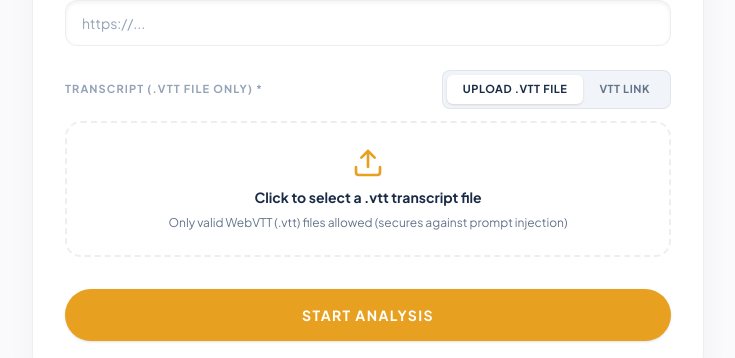
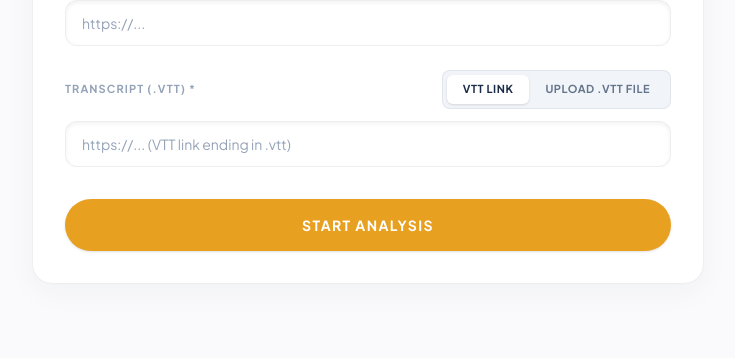
Before and after one commit to cyrustaneja/oogway.ai, a Next.js app: page /analysis/new in a window 1280 px wide. Shown: the part 778-1136 px from the top of the page, without its empty margins (272-1007 px from the left). Built offline with nearby package versions, Linux system fonts and the light colour scheme; no server answers; sample sign-in values are in the browser's storage.

Commit message:
fix: set VTT URL as default mode, clean up user-facing labels

```diff
--- a/app/(dashboard)/analysis/new/page.tsx
+++ b/app/(dashboard)/analysis/new/page.tsx
@@ -57,7 +57,7 @@ export default function NewAnalysisPage() {
 
   // Asset links
   const [videoUrl, setVideoUrl] = useState("");
-  const [transcriptMode, setTranscriptMode] = useState<'file' | 'url'>('file');
+  const [transcriptMode, setTranscriptMode] = useState<'url' | 'file'>('url');
   const [transcriptUrl, setTranscriptUrl] = useState("");
   const [transcriptText, setTranscriptText] = useState("");
   const [vttFileName, setVttFileName] = useState("");
@@ -67,7 +67,7 @@ export default function NewAnalysisPage() {
     const file = e.target.files?.[0];
     if (!file) return;
     if (!file.name.toLowerCase().endsWith('.vtt')) {
-      setError("Only .vtt files are allowed to prevent prompt injection.");
+      setError("Only .vtt transcript files are supported.");
       setVttFileName("");
       setTranscriptText("");
       return;
@@ -561,8 +561,15 @@ export default function NewAnalysisPage() {
 
           <div>
             <div className="flex flex-col sm:flex-row sm:items-center justify-between gap-3 mb-3">
-              <label className="block text-[11px] font-bold text-[var(--muted-foreground)] tracking-widest uppercase">Transcript (.vtt File Only) *</label>
+              <label className="block text-[11px] font-bold text-[var(--muted-foreground)] tracking-widest uppercase">Transcript (.vtt) *</label>
               <div className="flex bg-[var(--layer-2)] rounded-lg p-1 border border-[var(--border)]">
+                <button
+                  type="button"
+                  onClick={() => setTranscriptMode('url')}
+                  className={`flex-1 sm:flex-none px-4 py-1.5 text-[11px] font-bold uppercase tracking-wider rounded-md transition-all ${transcriptMode === 'url' ? 'bg-white text-[var(--foreground)] shadow-sm' : 'text-[var(--muted)] hover:text-[var(--foreground)]'}`}
+                >
+                  VTT Link
+                </button>
                 <button
                   type="button"
                   onClick={() => setTranscriptMode('file')}
@@ -570,17 +577,19 @@ export default function NewAnalysisPage() {
                 >
                   Upload .vtt File
                 </button>
-                <button
-                  type="button"
-                  onClick={() => setTranscriptMode('url')}
-                  className={`flex-1 sm:flex-none px-4 py-1.5 text-[11px] font-bold uppercase tracking-wider rounded-md transition-all ${transcriptMode === 'url' ? 'bg-white text-[var(--foreground)] shadow-sm' : 'text-[var(--muted)] hover:text-[var(--foreground)]'}`}
-                >
-                  VTT Link
-                </button>
               </div>
             </div>
 
-            {transcriptMode === 'file' ? (
+            {transcriptMode === 'url' ? (
+              <input
+                type="url"
+                value={transcriptUrl}
+                onChange={(e) => setTranscriptUrl(e.target.value)}
+                placeholder="https://... (VTT link ending in .vtt)"
+                className="w-full liquid-input"
+                required={transcriptMode === 'url'}
+              />
+            ) : (
               <div className="border-2 border-dashed border-[var(--border)] rounded-2xl p-6 text-center hover:border-brand-orange transition-colors bg-[var(--layer-1)]">
                 <input
                   type="file"
@@ -594,18 +603,9 @@ export default function NewAnalysisPage() {
                   <span className="text-sm font-bold text-[var(--foreground)]">
                     {vttFileName ? vttFileName : "Click to select a .vtt transcript file"}
                   </span>
-                  <span className="text-xs text-[var(--muted)]">Only valid WebVTT (.vtt) files allowed (secures against prompt injection)</span>
+                  <span className="text-xs text-[var(--muted)]">Only valid WebVTT (.vtt) files supported</span>
                 </label>
               </div>
-            ) : (
-              <input
-                type="url"
-                value={transcriptUrl}
-                onChange={(e) => setTranscriptUrl(e.target.value)}
-                placeholder="https://... (VTT link ending in .vtt)"
-                className="w-full liquid-input"
-                required={transcriptMode === 'url'}
-              />
             )}
           </div>
         </div>
--- a/app/api/analysis/route.ts
+++ b/app/api/analysis/route.ts
@@ -97,7 +97,7 @@ export async function POST(req: Request) {
     // Validate VTT format if transcriptText is provided
     if (transcriptText && !transcriptText.includes('-->') && !transcriptText.toUpperCase().includes('WEBVTT')) {
       return NextResponse.json(
-        { error: "Only valid WebVTT (.vtt) format transcripts are allowed to prevent prompt injection." },
+        { error: "Only valid WebVTT (.vtt) format transcripts are supported." },
         { status: 400 }
       );
     }
```
